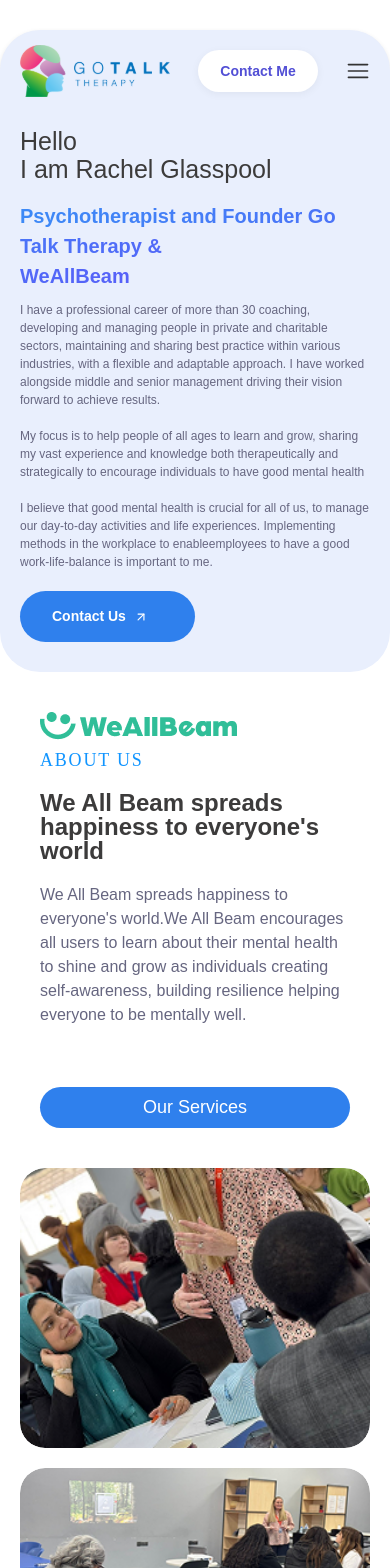
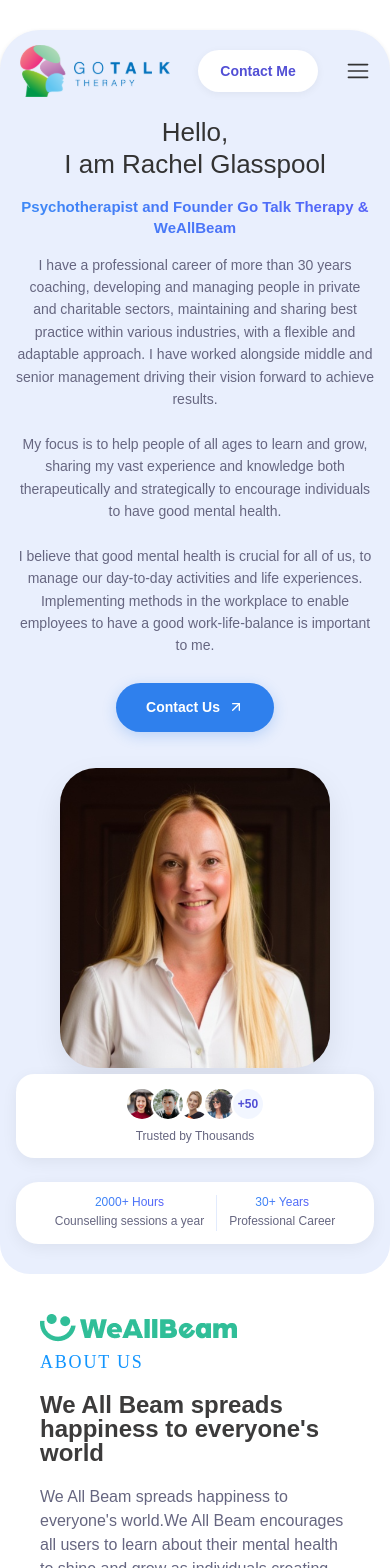
Before and after one commit to newcodemorning/go-Talk-therapy, a React (Create React App) app: page /about in a window 390 px wide. Shown: the top 1568 px of the page. Built offline with nearby package versions, Linux system fonts and the light colour scheme.

Commit message:
feat: redesign responsive about hero

```diff
--- a/src/components/About/AboutHero.js
+++ b/src/components/About/AboutHero.js
@@ -5,23 +5,22 @@
 import user3 from "../../assets/pablo-page-not-found 3.png";
 import user4 from "../../assets/F.png";
 import profileImage from "../../assets/Rachel2.png";
-import { NavLink } from "react-router-dom";
+import { Link } from "react-router-dom";
 import { FiArrowUpRight } from "react-icons/fi";
 
 function AboutHero() {
   return (
-    <div className="about-hero-container">
+    <section className="about-hero-container">
       <div className="about-content">
         <div className="about-header-section">
           <h1>
-            Hello <br />I am Rachel Glasspool{" "}
+            Hello, <br />I am Rachel Glasspool
           </h1>
           <span className="highlight">
-            Psychotherapist and Founder Go Talk Therapy & <br />
-            WeAllBeam
+            Psychotherapist and Founder Go Talk Therapy &amp; WeAllBeam
           </span>
           <p>
-            I have a professional career of more than 30 coaching, developing
+            I have a professional career of more than 30 years coaching, developing
             and managing people in private and charitable sectors, maintaining
             and sharing best practice within various industries, with a flexible
             and adaptable approach. I have worked alongside middle and senior
@@ -30,45 +29,42 @@
             <br />
             My focus is to help people of all ages to learn and grow, sharing my
             vast experience and knowledge both therapeutically and strategically
-            to encourage individuals to have good mental health
+            to encourage individuals to have good mental health.
             <br />
-            <br />I believe that good mental health is crucial for all of us, to
+            <br />
+            I believe that good mental health is crucial for all of us, to
             manage our day-to-day activities and life experiences. Implementing
-            methods in the workplace to enableemployees to have a good
+            methods in the workplace to enable employees to have a good
             work-life-balance is important to me.
           </p>
-          <div className="contact-button">
-            <NavLink to="/contact" className="primary-button" as="button">
-              Contact Us
-              <FiArrowUpRight />
-            </NavLink>
+          <div className="about-contact-button">
+            <Link to="/contact" className="about-primary-button">
+              <span>Contact Us</span>
+              <FiArrowUpRight className="button-icon" />
+            </Link>
           </div>
         </div>
 
-        <div
-          className="about-profile-section"
-          data-aos="fade-left"
-          data-aos-offset="300"
-          data-aos-easing="ease-in-sine"
-        >
-          {/* Background Shape */}
+        <div className="about-profile-section">
+          {/* Background Accent Shape */}
           <div className="background-shape orange"></div>
 
+          {/* Profile Image */}
+          <img src={profileImage} alt="Rachel Glasspool" className="profile-image" />
+
+          {/* Social Proof Card */}
           <div className="hero-card top-right-about">
             <div className="about-avatar-group">
-              <img src={user1} alt="User 1" className="avatar" />
-
-              <img src={user2} alt="User 2" className="avatar" />
-
-              <img src={user3} alt="User 3" className="avatar" />
-
-              <img src={user4} alt="User 3" className="avatar" />
-
+              <img src={user1} alt="Client 1" className="avatar" />
+              <img src={user2} alt="Client 2" className="avatar" />
+              <img src={user3} alt="Client 3" className="avatar" />
+              <img src={user4} alt="Client 4" className="avatar" />
               <span className="more-avatars">+50</span>
             </div>
-            <span>Trusted by Thousands</span>
+            <span className="trust-label">Trusted by Thousands</span>
           </div>
 
+          {/* Statistics Card */}
           <div className="hero-card about-bottom">
             <div className="about-stats-card">
               <div className="stat-block">
@@ -84,11 +80,9 @@
               </div>
             </div>
           </div>
-
-          <img src={profileImage} alt="Therapist" className="profile-image" />
         </div>
       </div>
-    </div>
+    </section>
   );
 }
 
--- a/src/styles/AboutHero.css
+++ b/src/styles/AboutHero.css
@@ -1,15 +1,18 @@
+/* ======================================
+   ABOUT HERO COMPOSITION & CARDS
+   ====================================== */
+
 .about-hero-container {
-    background-color: #E9EFFD;
-    padding: 0 90px 30px 90px;
+    background-color: var(--color-surface-light);
+    padding: 20px 90px 60px 90px;
     display: flex;
     justify-content: center;
     align-items: center;
     border-radius: 0 0 40px 40px;
-    /* FIX: was width:95%; margin-left:40px — use symmetric centering */
     width: 95%;
     margin-left: auto;
     margin-right: auto;
-    min-height: 80vh;
+    min-height: auto;
     height: auto;
 }
 
@@ -20,94 +23,198 @@
     justify-content: space-between;
     max-width: 1200px;
     width: 100%;
+    gap: 60px;
 }
 
+/* --- Left Column: Header & Copy --- */
 .about-header-section {
     text-align: left;
-    width: 50%;
+    flex: 1;
+    max-width: 560px;
+    display: flex;
+    flex-direction: column;
+    gap: 16px;
 }
 
 .about-header-section h1 {
-    color: #3C3B3B;
-    font-feature-settings: 'liga' off, 'clig' off;
-    font-size: 48px;
-    font-style: normal;
+    color: var(--color-text-dark);
+    font-size: 44px;
     font-weight: 500;
-    line-height: 60px;
+    line-height: 1.2;
+    margin: 0;
+}
+
+.about-header-section .highlight {
+    font-size: 18px;
+    font-weight: 600;
+    line-height: 1.4;
+    background: linear-gradient(96deg, var(--color-accent-blue) -10.84%, var(--color-purple-accent) 196.74%);
+    background-clip: text;
+    -webkit-background-clip: text;
+    -webkit-text-fill-color: transparent;
+    display: block;
 }
 
 .about-header-section p {
-    color: var(--grey, #666680);
-    font-feature-settings: 'liga' off, 'clig' off;
-    font-size: 16px;
-    font-style: normal;
-    font-weight: 500;
-    line-height: 150%;
-    margin-top: 20px;
-    width: 82%;
+    color: var(--color-text-muted);
+    font-size: 15px;
+    font-weight: 400;
+    line-height: 1.6;
+    margin: 0;
+    width: 100%;
 }
 
-
-.about-header-section .highlight {
-    font-feature-settings: 'liga' off, 'clig' off;
-    font-size: 20px;
-    font-style: normal;
-    font-weight: 600;
-    line-height: 150%;
-    background: linear-gradient(96deg, #3A8EF6 -10.84%, #6F3AFA 196.74%);
-    background-clip: text;
-    -webkit-background-clip: text;
-    -webkit-text-fill-color: transparent;
+.about-contact-button {
+    margin-top: 10px;
 }
 
-.hero-card.top-right-about {
-    right: -50px;
-    top: 200px;
+.about-primary-button {
+    display: inline-flex;
+    align-items: center;
+    gap: 8px;
+    background-color: var(--color-action-blue);
+    color: var(--color-white);
+    border: none;
+    border-radius: 73px;
+    padding: 14px 30px;
+    cursor: pointer;
+    font-size: 14px;
+    font-weight: 600;
+    text-decoration: none;
+    transition: all 0.25s ease;
+    box-shadow: 0 4px 14px rgba(47, 128, 237, 0.25);
 }
 
-.about-avatar-group {
-    display: flex;
+.about-primary-button:hover {
+    transform: translateY(-1px);
+    opacity: 0.95;
+    box-shadow: 0 6px 18px rgba(47, 128, 237, 0.35);
 }
 
-.hero-card.about-bottom {
-    bottom: 0;
+.about-primary-button .button-icon {
+    font-size: 16px;
 }
 
+.about-primary-button:focus-visible {
+    outline: 2px solid var(--color-primary-purple);
+    outline-offset: 3px;
+}
 
+/* --- Right Column: Portrait & Floating Cards --- */
 .about-profile-section {
     flex: 1;
     position: relative;
     display: flex;
     flex-direction: column;
     align-items: center;
-    gap: 20px;
+    max-width: 480px;
+    width: 100%;
 }
 
-.contact-button .primary-button {
+/* Background Warm Accent Shape */
+.background-shape.orange {
+    position: absolute;
+    top: 10px;
+    left: 10px;
+    z-index: 1;
+    border-radius: 50px;
+    opacity: 0.35;
+    background: #FFD6B0;
+    width: 100%;
+    max-width: 420px;
+    height: 440px;
+    transform: rotate(-4deg);
+    flex-shrink: 0;
+}
+
+.profile-image {
+    position: relative;
+    z-index: 2;
+    border-radius: 36px;
+    width: 100%;
+    max-width: 420px;
+    height: 440px;
+    transform: rotate(3deg);
+    object-fit: cover;
+    box-shadow: 0 12px 30px rgba(0, 0, 0, 0.08);
+    background: #FFD6B0;
+    display: block;
+}
+
+/* Floating Cards Layout */
+.hero-card.top-right-about {
+    position: absolute;
+    z-index: 4;
+    top: 35px;
+    right: -25px;
+    background: var(--color-white);
+    border-radius: 18px;
+    padding: 12px 18px;
+    box-shadow: 0 8px 24px rgba(0, 0, 0, 0.09);
+    display: flex;
+    flex-direction: column;
+    align-items: flex-start;
+    gap: 6px;
+    border: 1px solid rgba(255, 255, 255, 0.9);
+}
+
+.about-avatar-group {
     display: flex;
     align-items: center;
-    gap: 8px;
+}
 
-    background-color: #2F80ED;
-    color: #fff;
-    border: none;
-    border-radius: 73px;
-    padding: 15px 32px;
-    cursor: pointer;
-    font-size: 14px;
+.about-avatar-group .avatar {
+    width: 34px;
+    height: 34px;
+    border-radius: 50%;
+    border: 2px solid var(--color-white);
+    margin-right: -8px;
+    object-fit: cover;
+}
+
+.about-avatar-group .more-avatars {
+    width: 34px;
+    height: 34px;
+    border-radius: 50%;
+    background: var(--color-hover-bg);
+    display: flex;
+    justify-content: center;
+    align-items: center;
+    color: var(--color-primary-purple);
+    font-size: 12px;
     font-weight: 700;
-    width: 30%;
-    margin-top: 20px;
+    border: 2px solid var(--color-white);
+    margin-left: 2px;
+}
 
+.trust-label {
+    color: var(--color-text-muted);
+    font-size: 12px;
+    font-weight: 600;
+}
+
+/* Bottom Stats Card */
+.hero-card.about-bottom {
+    position: absolute;
+    z-index: 4;
+    bottom: -25px;
+    left: 50%;
+    transform: translateX(-50%);
+    background: var(--color-white);
+    border-radius: 22px;
+    box-shadow: 0 12px 32px rgba(0, 0, 0, 0.1);
+    border: 1px solid rgba(255, 255, 255, 0.9);
+    padding: 0;
+    width: auto;
 }
 
 .about-stats-card {
     display: flex;
-    padding: 20px 40px;
+    padding: 16px 28px;
     align-items: center;
     justify-content: center;
-    gap: 40px;
-    width: fit-content;
+    gap: 24px;
+    white-space: nowrap;
 }
 
 .stat-block {
@@ -118,93 +225,205 @@
 }
 
 .stat-number {
-    font-size: 36px !important;
+    font-size: 24px;
     font-weight: 700;
-    background: linear-gradient(96deg, #3A8EF6 -10.84%, #6F3AFA 196.74%);
+    line-height: 1.2;
+    background: linear-gradient(96deg, var(--color-accent-blue) -10.84%, var(--color-purple-accent) 196.74%);
     background-clip: text;
     -webkit-background-clip: text;
     -webkit-text-fill-color: transparent;
-    padding: 10px;
+    padding: 0;
 }
 
 .stat-description {
-    margin-top: 5px;
-    font-size: 14px;
-    color: #666680;
+    margin-top: 3px;
+    font-size: 12px;
+    color: var(--color-text-muted);
     font-weight: 500;
 }
 
 .divider {
-    height: 40px;
+    height: 36px;
     width: 1px;
-    background-color: #E0E0E0;
+    background-color: #E2EBFD;
+    flex-shrink: 0;
 }
 
-/* FIX: was 992px — aligned to 1024px to match navbar */
-@media (max-width: 1024px) {
+/* Reduced Motion Accessibility */
+@media (prefers-reduced-motion: reduce) {
+    .about-primary-button,
+    .profile-image,
+    .background-shape {
+        transition: none !important;
+        transform: none !important;
+    }
+}
+
+/* ======================================
+   RESPONSIVE BREAKPOINTS
+   ====================================== */
+
+/* Laptop / Intermediate (1081px - 1280px) */
+@media (max-width: 1280px) {
+    .about-hero-container {
+        padding: 20px 40px 50px 40px;
+    }
+
+    .about-content {
+        gap: 40px;
+    }
+
+    .about-header-section h1 {
+        font-size: 38px;
+    }
+
+    .profile-image,
+    .background-shape.orange {
+        max-width: 360px;
+        height: 390px;
+    }
+
+    .hero-card.top-right-about {
+        right: -10px;
+        top: 20px;
+    }
+
+    .stat-number {
+        font-size: 22px;
+    }
+}
+
+/* Tablet Layout (769px - 1080px) */
+@media (max-width: 1080px) {
     .about-hero-container {
         width: 100%;
         margin-left: 0;
         margin-right: 0;
-        padding: 0 40px;
-        /* FIX: was 65vh — use auto so content drives height */
-        min-height: 50vh;
-        height: auto;
-        padding-top: 40px;
-        padding-bottom: 40px;
+        padding: 30px 24px 40px 24px;
+        border-radius: 0 0 30px 30px;
+    }
+
+    .about-content {
+        flex-direction: column;
+        text-align: center;
+        gap: 36px;
+    }
+
+    .about-header-section {
+        max-width: 100%;
+        width: 100%;
+        align-items: center;
+        text-align: center;
+    }
+
+    .about-header-section h1 {
+        font-size: 32px;
+    }
+
+    .about-header-section .highlight {
+        font-size: 16px;
+    }
+
+    .about-header-section p {
+        font-size: 14px;
+        text-align: center;
     }
 
     .about-profile-section {
+        max-width: 420px;
+        margin: 0 auto;
+        gap: 16px;
+    }
+
+    .profile-image {
+        max-width: 320px;
+        height: 350px;
+        transform: none;
+        margin: 0 auto;
+    }
+
+    .background-shape.orange {
         display: none;
     }
 
-    .about-header-section,
-    .about-header-section p {
+    /* Transition floating cards to normal flow stack on tablet */
+    .hero-card.top-right-about {
+        position: static;
+        transform: none;
+        align-items: center;
+        margin-top: -10px;
+        box-shadow: 0 4px 16px rgba(0, 0, 0, 0.06);
+    }
+
+    .hero-card.about-bottom {
+        position: static;
+        transform: none;
         width: 100%;
+        max-width: 360px;
+        margin-top: 8px;
+        box-shadow: 0 4px 16px rgba(0, 0, 0, 0.06);
+    }
+
+    .about-stats-card {
+        padding: 14px 20px;
+        gap: 16px;
+    }
+}
+
+/* Mobile Devices (480px and below) */
+@media (max-width: 480px) {
+    .about-hero-container {
+        padding: 20px 16px 30px 16px;
+    }
+
+    .about-header-section h1 {
+        font-size: 26px;
+    }
+
+    .about-header-section .highlight {
+        font-size: 15px;
     }
 
     .about-header-section p {
-        font-size: 12px;
-        margin-top: 10px;
-        width: 100%;
+        font-size: 14px;
     }
 
-    .primary-button {
-        margin: 0;
-        padding: 10px;
+    .profile-image {
+        max-width: 270px;
+        height: 300px;
     }
 
-    .about-header-section h1 {
-        font-size: 25px;
-        line-height: 28px;
-        margin-bottom: 18px;
+    .hero-card.about-bottom {
+        max-width: 100%;
     }
 
-    .about-header-section .highlight {
-        text-align: center;
+    .about-stats-card {
+        padding: 12px 14px;
+        gap: 12px;
     }
 
-    .content {
-        text-align: center;
-        width: 90%;
+    .stat-number {
+        font-size: 18px;
+    }
+
+    .stat-description {
+        font-size: 11px;
     }
 }
 
-@media (max-width: 768px) {
-    .about-hero-container {
-        /* FIX: was height:100vh — use auto so content drives height */
-        min-height: 60vh;
-        height: auto;
-        padding: 30px 20px;
+/* Small Mobile (360px and below) */
+@media (max-width: 360px) {
+    .about-header-section h1 {
+        font-size: 22px;
     }
 
-    .contact-button .primary-button {
-        width: 40%;
+    .about-primary-button {
+        font-size: 13px;
+        padding: 12px 22px;
+    }
+
+    .profile-image {
+        max-width: 240px;
+        height: 270px;
     }
 }
-
-@media (max-width: 480px) {
-    .contact-button .primary-button {
-        width: 50%;
-    }
-}
```
